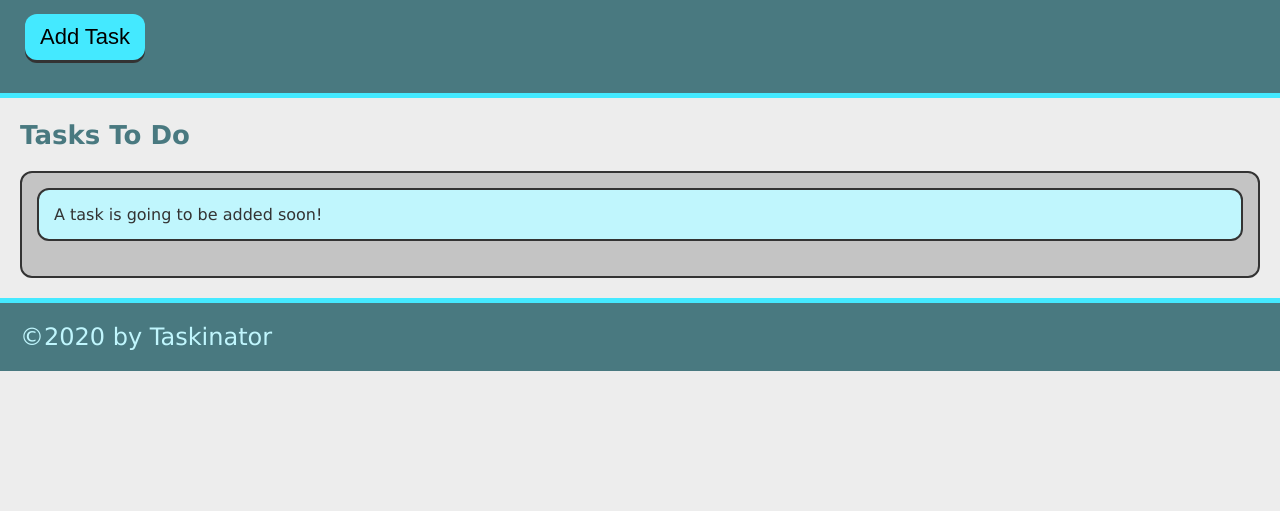
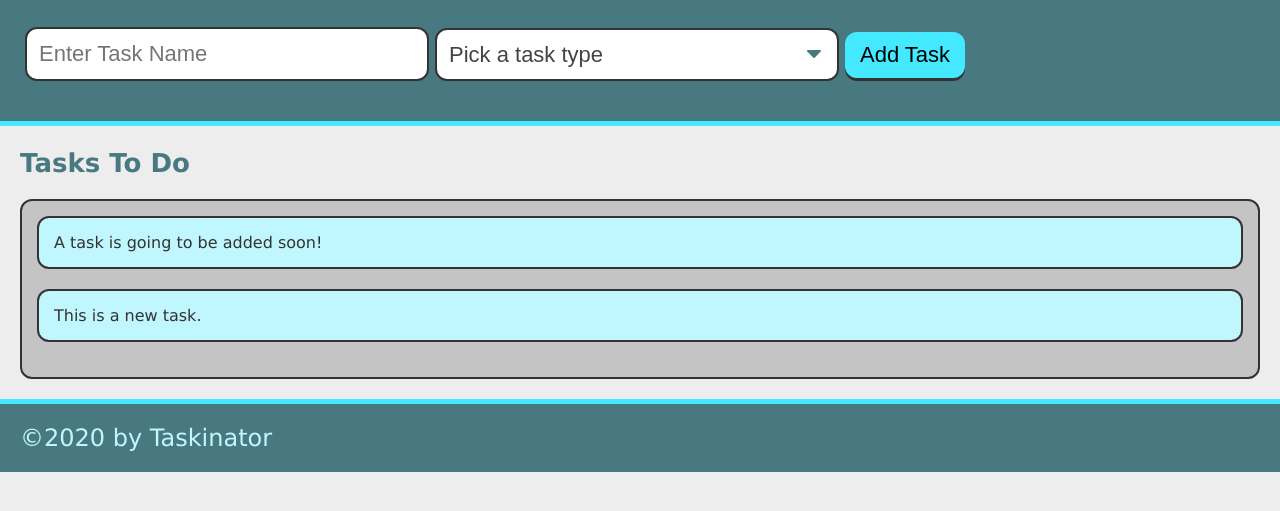
Before and after one commit to isaac11195/taskinator, a plain HTML site: page index.html in a window 1280 px wide. Shown: the part 115-626 px from the top of the page. Drawn offline with Linux system fonts and the light colour scheme.

Commit message:
add task form and task to do

```diff
--- a/assets/js/script.js
+++ b/assets/js/script.js
@@ -1,14 +1,16 @@
-var buttonEl = document.querySelector("#save-task");
+var formEl = document.querySelector("#task-form");
 var tasksToDoEl = document.querySelector("#tasks-to-do");
 
-buttonEl.addEventListener("click", function() {
+var createTaskHandler = function(event) {
+  event.preventDefault();
+
   var listItemEl = document.createElement("li");
   listItemEl.className = "task-item";
   listItemEl.textContent = "This is a new task.";
   tasksToDoEl.appendChild(listItemEl);
-});
+  };
 
-buttonEl.addEventListener("click", createTaskHandler); {
+formEl.addEventListener("submit", createTaskHandler); {
     var listItemEl = document.createElement("li");
     listItemEl.className = "task-item";
     listItemEl.textContent = "This is a new task.";
--- a/index.html
+++ b/index.html
@@ -14,21 +14,38 @@
     <header>
         <h1 class="page-title">Taskinator</h1>
         <p>Click the button below to add a new task!</p>
-        <button class="btn" id="save-task">Add Task</button>
+        <form id="task-form">
+            <div class="form-group">
+              <input type="text" name="task-name" class="text-input" placeholder="Enter Task Name" />
+            </div>
+            <div class="form-group">
+              <select name="task-type" class="select-dropdown">
+                <option value="" disabled selected>Pick a task type</option>
+                <option value="Print">Print</option>
+                <option value="Web">Web</option>
+                <option value="Mobile">Mobile</option>
+              </select>
+            </div>
+            <div class="form-group">
+              <button class="btn" id="save-task" type="submit">Add Task</button>
+            </div>
+          </form>
     </header>
 
     <main class="page content">
         <section class="task-list-wrapper">
-            <h2 class="list-title">Tasks To Do</h2>
-            <ul class="task-list" id="tasks-to-do">
-                <li class="task-item">A task is going to be added soon!</li>
-            </ul>
+           <h2 class="list-title">Tasks To Do</h2>
+           <ul class="task-list" id="tasks-to-do">
+            <li class="task-item">A task is going to be added soon!</li>
+           </ul>
         </section>
     </main>
+
+    <footer>
+        &copy;2020 by Taskinator
+    </footer>
+
   <script src="./assets/js/script.js"></script>
 </body>
-<footer>
-    &copy;2020 by Taskinator
-</footer>
 
 </html>
```
